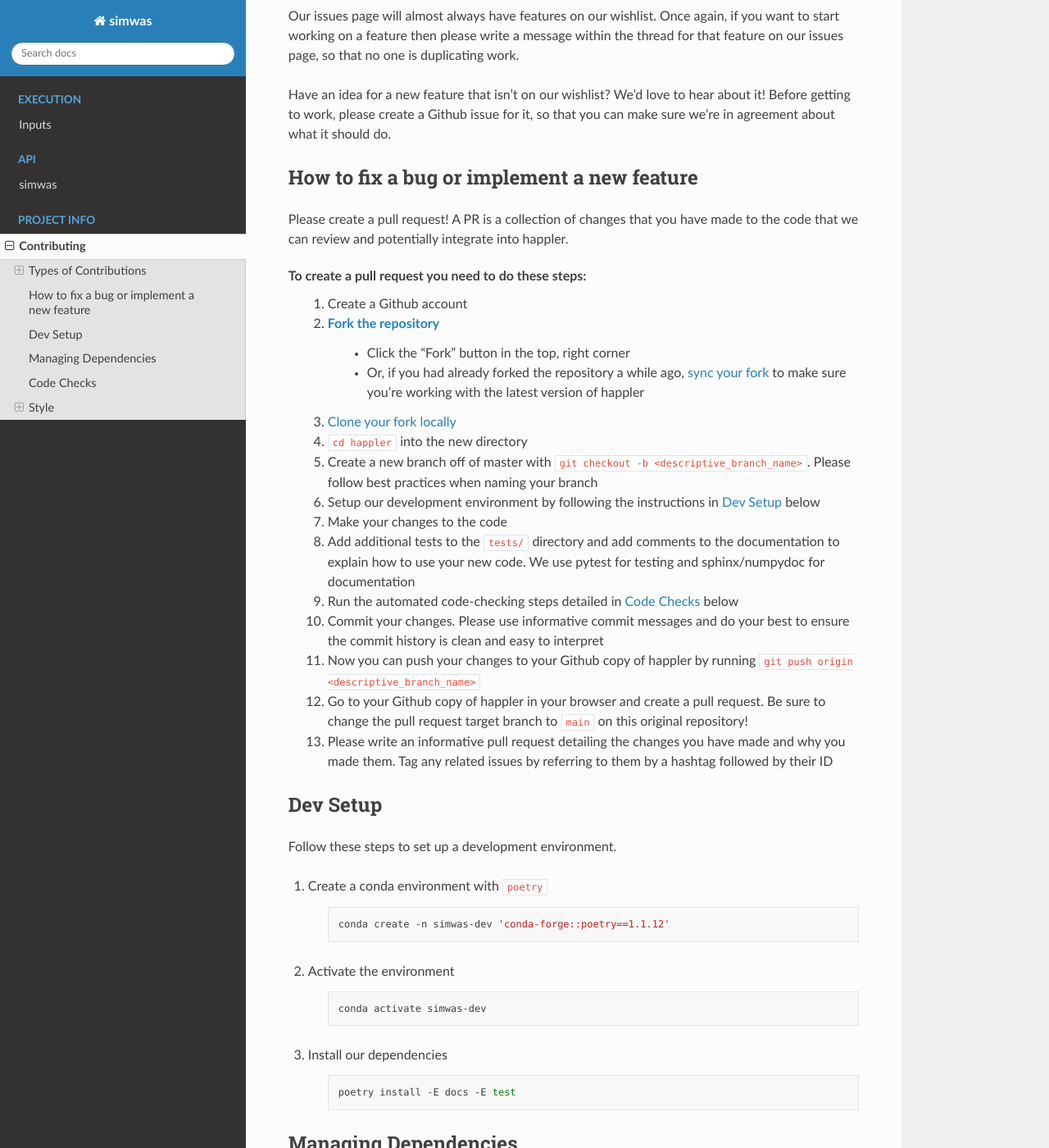
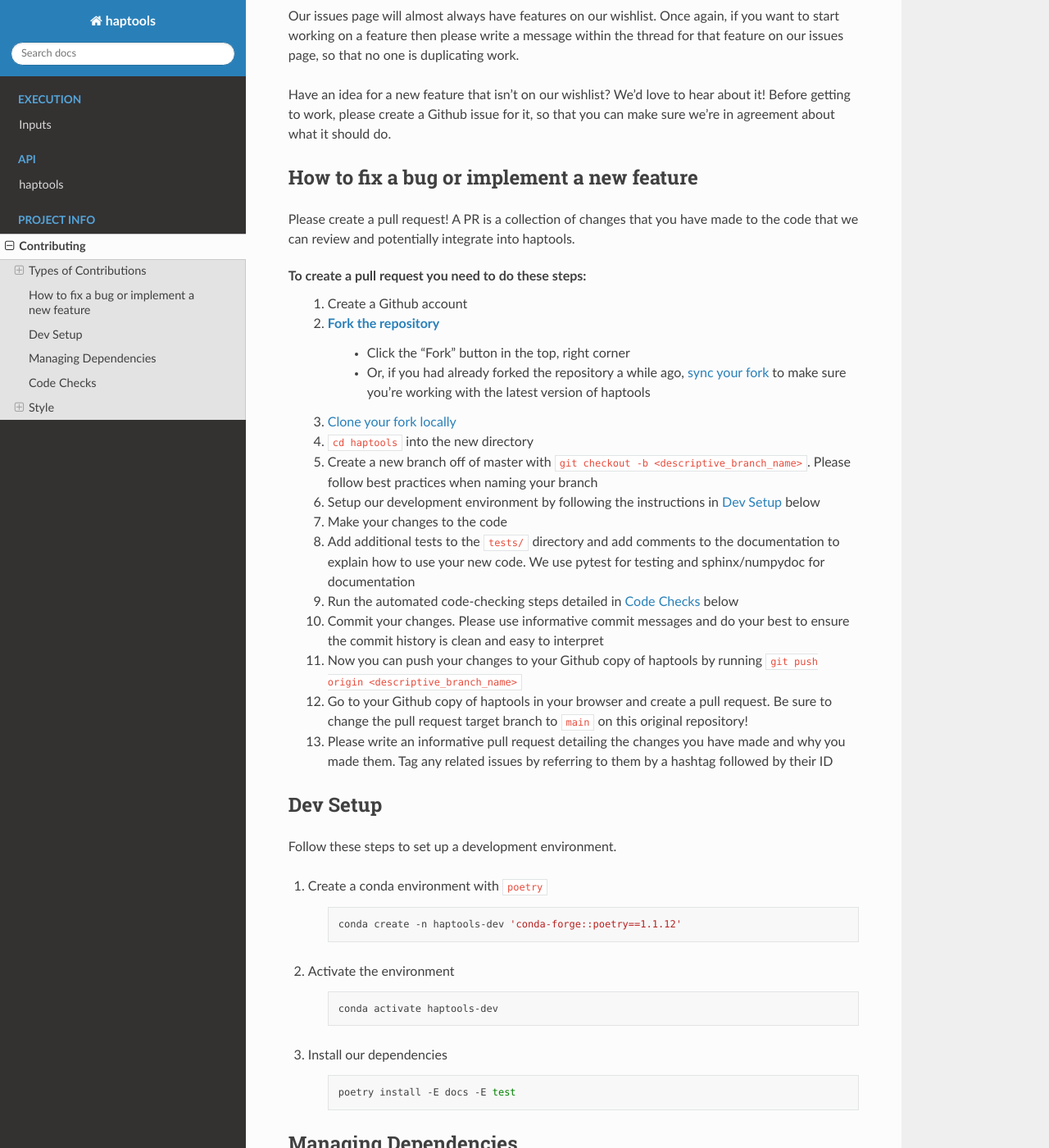
Before and after one commit to CAST-genomics/haptools, a Sphinx documentation site: the page built from docs/project_info/contributing.rst, in a window 1280 px wide and 1400 px high, scrolled down 798 px. Shown: the whole window at 82% size. Built offline with Sphinx 7.4.7 and the Read the Docs theme 2.0.0, drawn with Linux system fonts in a browser that asks for light colours; pages that are not in the unit, such as notebooks, are missing from menus; some of the changed text lies outside the part shown.

Commit message:
rename more files to haptools from simwas

```diff
--- a/docs/api/modules.rst
+++ b/docs/api/modules.rst
@@ -1,7 +1,7 @@
-simwas
-=======
+haptools
+========
 
 .. toctree::
    :maxdepth: 4
 
-   simwas
+   haptools
--- a/docs/conf.py
+++ b/docs/conf.py
@@ -18,7 +18,7 @@
 
 # -- Project information -----------------------------------------------------
 
-project = "simwas"
+project = "haptools"
 copyright = "2021, Arya Massarat, Michael Lamkin"
 author = "Arya Massarat, Michael Lamkin"
 
--- a/docs/index.rst
+++ b/docs/index.rst
@@ -1,8 +1,8 @@
 .. _manual-main:
 
-=======
-simwas
-=======
+========
+haptools
+========
 
 .. toctree::
    :caption: Execution
--- a/docs/project_info/contributing.rst
+++ b/docs/project_info/contributing.rst
@@ -13,12 +13,12 @@
 ~~~~~~~~~~~~
 Report a bug
 ~~~~~~~~~~~~
-If you have found a bug, please report it on `our issues page <https://github.com/aryarm/simwas/issues>`_ rather than emailing us directly. Others may have the same issue and this helps us get that information to them.
+If you have found a bug, please report it on `our issues page <https://github.com/aryarm/haptools/issues>`_ rather than emailing us directly. Others may have the same issue and this helps us get that information to them.
 
 Before you submit a bug, please search through our issues to ensure it hasn't already been reported. If you encounter an issue that has already been reported, please upvote it by reacting with a thumbs-up emoji. This helps us prioritize the issue.
 
 The most helpful Github issues include
-    - the version of happler you are using, although it's best to use the latest version
+    - the version of haptools you are using, although it's best to use the latest version
     - detailed steps to help us reproduce your error, ideally with the example datasets in the :code:`tests/data` directory
 
 ~~~~~~~~~
@@ -36,23 +36,23 @@
 -------------------------------------------
 How to fix a bug or implement a new feature
 -------------------------------------------
-Please create a pull request! A PR is a collection of changes that you have made to the code that we can review and potentially integrate into happler.
+Please create a pull request! A PR is a collection of changes that you have made to the code that we can review and potentially integrate into haptools.
 
 To create a pull request you need to do these steps:
     1. Create a Github account
     2. `Fork the repository <https://docs.github.com/en/get-started/quickstart/fork-a-repo#forking-a-repository>`_
         - Click the "Fork" button in the top, right corner
-        - Or, if you had already forked the repository a while ago, `sync your fork <https://docs.github.com/en/github/collaborating-with-pull-requests/working-with-forks/syncing-a-fork>`_ to make sure you're working with the latest version of happler
+        - Or, if you had already forked the repository a while ago, `sync your fork <https://docs.github.com/en/github/collaborating-with-pull-requests/working-with-forks/syncing-a-fork>`_ to make sure you're working with the latest version of haptools
     3. `Clone your fork locally <https://docs.github.com/en/get-started/quickstart/fork-a-repo#cloning-your-forked-repository>`_
-    4. :code:`cd happler` into the new directory
+    4. :code:`cd haptools` into the new directory
     5. Create a new branch off of master with :code:`git checkout -b <descriptive_branch_name>`. Please follow best practices when naming your branch
     6. Setup our development environment by following the instructions in :ref:`dev-setup-instructions` below
     7. Make your changes to the code
     8. Add additional tests to the :code:`tests/` directory and add comments to the documentation to explain how to use your new code. We use pytest for testing and sphinx/numpydoc for documentation
     9. Run the automated code-checking steps detailed in :ref:`code-check-instructions` below
     10. Commit your changes. Please use informative commit messages and do your best to ensure the commit history is clean and easy to interpret
-    11. Now you can push your changes to your Github copy of happler by running :code:`git push origin <descriptive_branch_name>`
-    12. Go to your Github copy of happler in your browser and create a pull request. Be sure to change the pull request target branch to :code:`main` on this original repository!
+    11. Now you can push your changes to your Github copy of haptools by running :code:`git push origin <descriptive_branch_name>`
+    12. Go to your Github copy of haptools in your browser and create a pull request. Be sure to change the pull request target branch to :code:`main` on this original repository!
     13. Please write an informative pull request detailing the changes you have made and why you made them. Tag any related issues by referring to them by a hashtag followed by their ID
 
 
@@ -68,12 +68,12 @@
 
     .. code-block:: bash
 
-        conda create -n simwas-dev 'conda-forge::poetry==1.1.12'
+        conda create -n haptools-dev 'conda-forge::poetry==1.1.12'
 2. Activate the environment
 
     .. code-block:: bash
 
-        conda activate simwas-dev
+        conda activate haptools-dev
 3. Install our dependencies
 
     .. code-block:: bash
```
Also changed, not shown: pyproject.toml (+4 -4 lines), 1 other file.
